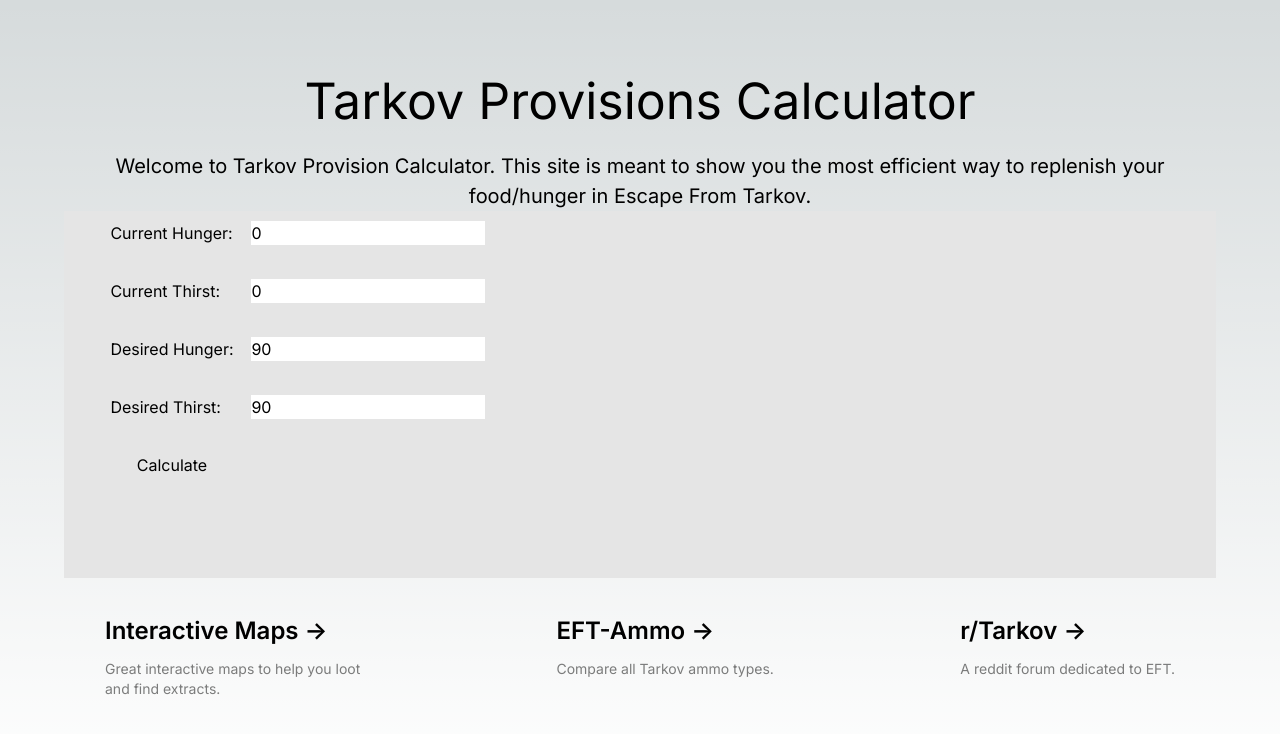
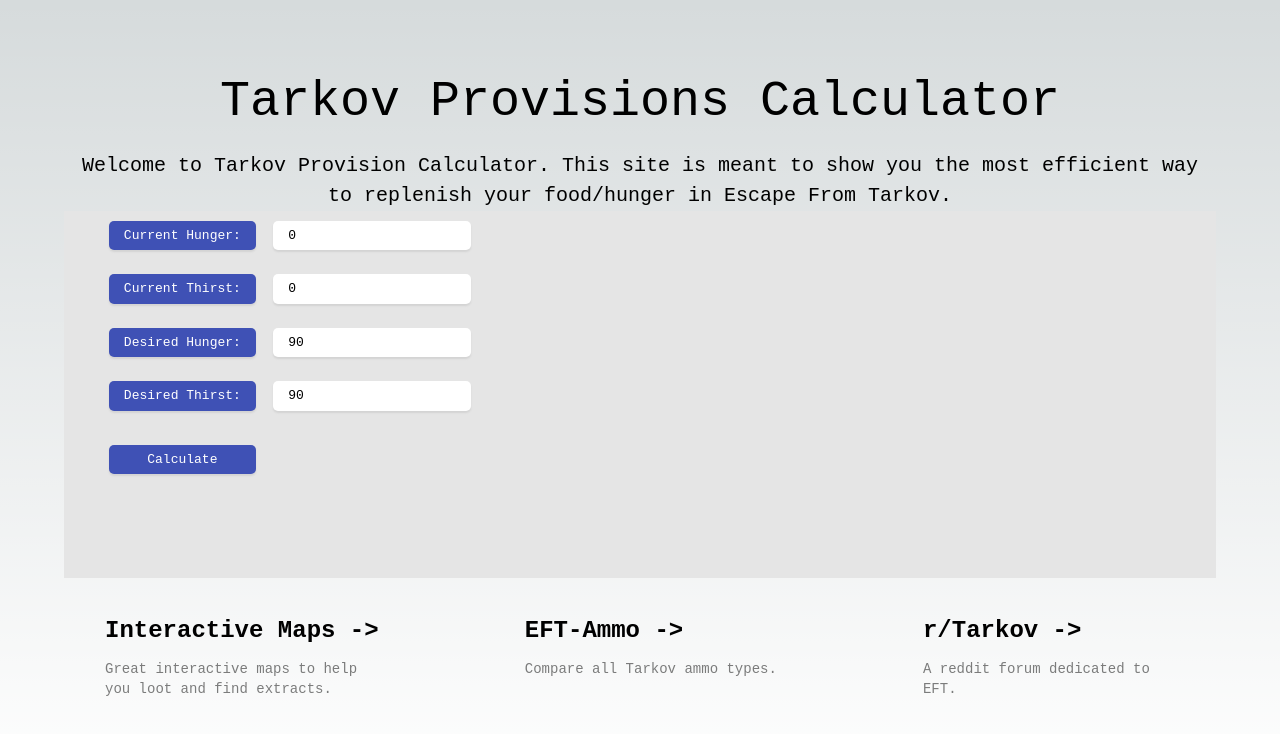
Before and after one commit to FatherPatrick/tarkProvisionCalc, a Next.js app in the folder tark-provision-calc/: page / in a window 1280 px wide. Shown: the top 734 px of the page. Built offline with nearby package versions, Linux system fonts and the light colour scheme.

Commit message:
Updating styling

```diff
--- a/tark-provision-calc/app/components/link.tsx
+++ b/tark-provision-calc/app/components/link.tsx
@@ -13,6 +13,7 @@
           className="group rounded-lg border border-transparent px-5 py-4 transition-colors hover:border-gray-300 hover:bg-gray-100 hover:dark:border-neutral-700 hover:dark:bg-neutral-800/30"
           target="_blank"
           rel="noopener noreferrer"
+          style={{fontFamily: "monospace"}}
         >
           <h2 className={`mb-3 text-2xl font-semibold`}>
           {header}{" "}
--- /dev/null
+++ b/tark-provision-calc/app/components/styledButton.tsx
@@ -0,0 +1,26 @@
+import React from "react";
+
+interface ButtonProps {
+    text: string,
+}
+
+export const StyledButton: React.FC<ButtonProps> = ({text}) => {
+    return (
+        <button type="submit"
+        style={{
+            backgroundColor: "#3f51b5",
+            color: "white",
+            padding: "5px 15px",
+            borderRadius: "5px",
+            outline: "0",
+            border: "0",
+            margin: "10px 0px",
+            cursor: "pointer",
+            boxShadow: "0px 2px 2px lightgray",
+            transition: "ease background-color 250ms",
+            fontFamily: "monospace"
+        }}>
+            {text}
+        </button>
+    )
+}
--- /dev/null
+++ b/tark-provision-calc/app/components/styledInput.tsx
@@ -0,0 +1,27 @@
+import React, { ChangeEventHandler } from "react";
+
+interface InputProps {
+    type: string,
+    name: string,
+    defaultValue: string,
+    handleChange: (event: { target: { name: any; value: any; }; }) => void
+}
+
+export const StyledInput: React.FC<InputProps> = ({type, name, defaultValue, handleChange}) => {
+    return (
+        <input
+        type={type}
+        name={name}
+        defaultValue={defaultValue}
+        onChange={handleChange}
+        style={{
+            backgroundColor: "white",
+            color: "black",
+            padding: "5px 15px",
+            borderRadius: "5px",
+            boxShadow: "0px 2px 2px lightgray",
+            fontFamily: "monospace"
+        }}
+        />
+    )
+}
--- /dev/null
+++ b/tark-provision-calc/app/components/styledLabel.tsx
@@ -0,0 +1,21 @@
+import React from "react";
+
+interface LabelProps {
+    text: string,
+}
+
+export const StyledLabel: React.FC<LabelProps> = ({text}) => {
+    return (
+        <label
+        style={{
+            backgroundColor: "#3f51b5",
+            color: "white",
+            padding: "5px 15px",
+            borderRadius: "5px",
+            boxShadow: "0px 2px 2px lightgray",
+            fontFamily: "monospace"
+        }}>
+            {text}
+        </label>
+    )
+}
--- a/tark-provision-calc/app/page.tsx
+++ b/tark-provision-calc/app/page.tsx
@@ -4,6 +4,9 @@
 import { Responses } from './types/provisionAPI';
 import { homeStrings } from './types/strings';
 import { Link } from './components/link';
+import { StyledButton } from './components/styledButton';
+import { StyledLabel } from './components/styledLabel';
+import { StyledInput } from './components/styledInput';
 
 export default function Home() {
 
@@ -26,13 +29,14 @@
 
     // Sending form values off to be calculated
     try {
+      console.log("sending request", request)
       const response = await fetch(request, {
         method: 'GET',
         headers: {
           'Content-Type': 'application/json',
         },
       });
-      console.log(response)
+      console.log("recieved", response)
       // Handle the response accordingly
       if (response.ok) {
         // Form submission successful
@@ -59,8 +63,8 @@
     <main style={{display:"flex", flexDirection:"column", minHeight:"100vh", justifyContent:"space-between", padding:"5%", backgroundImage: `url(${background})`}}>
 
       <div style={{textAlign:"center"}}>
-          <p style={{ fontSize:"50px" }}>{homeStrings.title}</p>
-          <p style={{ fontSize:"20px", paddingTop:"1%"}}>{homeStrings.header}</p>
+          <p style={{ fontSize:"50px", fontFamily: "monospace" }}>{homeStrings.title}</p>
+          <p style={{ fontSize:"20px", paddingTop:"1%", fontFamily: "monospace"}}>{homeStrings.header}</p>
       </div>
 
       <div style={{background:"#e5e5e5", display:"flex", flexDirection: "row", flex: 1}}>
@@ -68,25 +72,25 @@
         <div style={{ display: 'flex', flexDirection: 'column', alignItems: 'flex-start', paddingRight:'5%'}}>
           <form style={{display:"flex", flexDirection:"row", gap:"5%", marginLeft:"10%", padding:"3%"}} onSubmit={handleSubmit}>
             <div style={{display:"flex", flexDirection: "column", flex: 1, textWrap: "nowrap"}}>
-              <label style={{marginBottom:"10px"}}>{homeStrings.form.hunger}</label>
+              <StyledLabel text={homeStrings.form.hunger}/>
               <br />
-              <label style={{marginBottom:"10px"}}>{homeStrings.form.thirst}</label>
+              <StyledLabel text={homeStrings.form.thirst}/>
               <br />
-              <label style={{marginBottom:"10px"}}>{homeStrings.form.goalHunger}</label>
+              <StyledLabel text={homeStrings.form.goalHunger}/>
               <br />
-              <label style={{marginBottom:"10px"}}>{homeStrings.form.goalThirst}</label>
+              <StyledLabel text={homeStrings.form.goalThirst}/>
               <br />
-              <button type="submit">{homeStrings.form.calc}</button>
+              <StyledButton text={homeStrings.form.calc}/>
             </div>
 
             <div style={{display:"flex", flexDirection: "column", flex: 1}}>
-              <input type="text" name="hunger" style={{marginBottom:"10px"}} defaultValue={formData.hunger} onChange={handleInputChange}/>
+              <StyledInput type="text" name="hunger" defaultValue={formData.hunger as unknown as string} handleChange={handleInputChange}/>
               <br />
-              <input type="thirst" name="thirst" style={{ marginBottom: '10px'}} defaultValue={formData.thirst} onChange={handleInputChange}/>
+              <StyledInput type="text" name="thirst" defaultValue={formData.thirst as unknown as string} handleChange={handleInputChange}/>
               <br />
-              <input type="goalHunger" name="goalHunger" style={{ marginBottom: '10px'}} defaultValue={formData.goalHunger} onChange={handleInputChange}/>
+              <StyledInput type="text" name="goalHunger" defaultValue={formData.goalHunger as unknown as string} handleChange={handleInputChange}/>
               <br />
-              <input type="goalThirst" name="goalThirst" style={{ marginBottom: '10px'}} defaultValue={formData.goalThirst} onChange={handleInputChange}/>
+              <StyledInput type="text" name="goalThirst" defaultValue={formData.goalThirst as unknown as string} handleChange={handleInputChange}/>
               <br />
             </div>
           </form>
@@ -94,7 +98,7 @@
 
         {/*Column for response*/}
         {responseData.min_price !== undefined &&
-        <div style={{display:"flex", flexDirection: "row", flex: 1}}>
+        <div style={{display:"flex", flexDirection: "row", flex: 1, fontFamily: "monospace"}}>
           <div style={{display:"flex", flexDirection: "column", flex: 1}}>
             <p>Provisions</p>
             {responseData && responseData.provisions && responseData.provisions.length > 0 && responseData.provisions.map((provision, index) => (
@@ -132,7 +136,7 @@
       </div>
 
       {responseData.min_price !== undefined &&
-      <div style={{display:"flex", flexDirection: "column", flex: 1, background:"#e5e5e5", paddingLeft:"2%"}}>
+      <div style={{display:"flex", flexDirection: "column", flex: 1, background:"#e5e5e5", paddingLeft:"2%", fontFamily:"monospace"}}>
         <p>{homeStrings.totals.energy}{responseData.final_energy}</p>
         <br/>
         <p>{homeStrings.totals.thirst}{responseData.final_hydration}</p>
```
